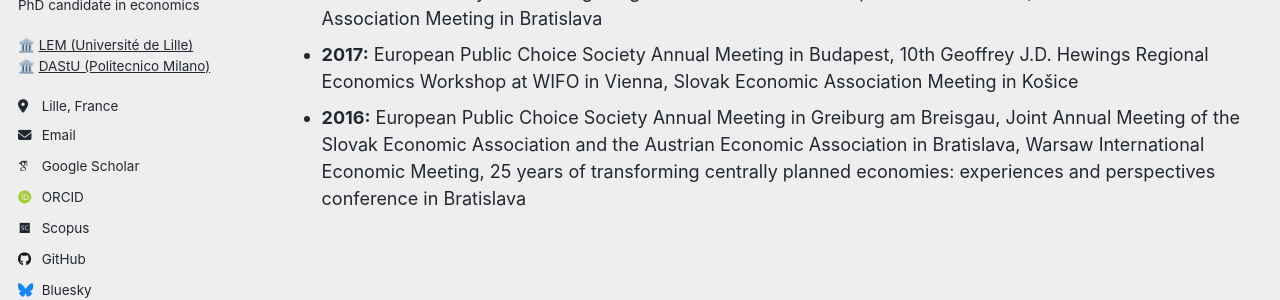
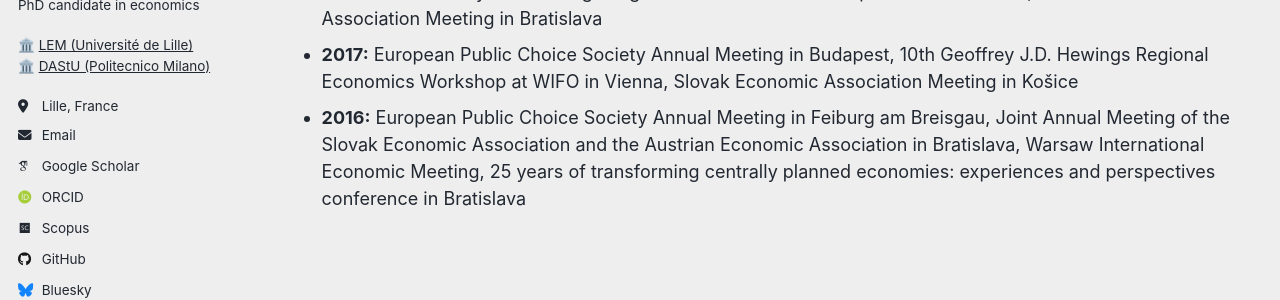
Before and after one commit to martinhulenyi/martinhulenyi.github.io, a Jekyll site: the page built from _pages/cv.md, in a window 1280 px wide and 900 px high, scrolled down 4106 px. Shown: the part 280-580 px from the top of the window. Built offline with Jekyll 4.4.1, drawn with Linux system fonts in a browser that asks for light colours; some web fonts are replaced; a script that is not in the unit is left out; some of the changed text lies outside the part shown.

Commit message:
Update cv.md

```diff
--- a/_pages/cv.md
+++ b/_pages/cv.md
@@ -122,4 +122,4 @@ redirect_from:
 * **2019:** Czech Economic Society and Slovak Economic Association Meeting in Brno
 * **2018:** 11th Geoffrey J.D. Hewings Regional Economics Workshop at WIFO in Vienna, Slovak Economic Association Meeting in Bratislava
 * **2017:** European Public Choice Society Annual Meeting in Budapest, 10th Geoffrey J.D. Hewings Regional Economics Workshop at WIFO in Vienna, Slovak Economic Association Meeting in Košice
-* **2016:** European Public Choice Society Annual Meeting in Greiburg am Breisgau, Joint Annual Meeting of the Slovak Economic Association and the Austrian Economic Association in Bratislava, Warsaw International Economic Meeting, 25 years of transforming centrally planned economies: experiences and perspectives conference in Bratislava
+* **2016:** European Public Choice Society Annual Meeting in Feiburg am Breisgau, Joint Annual Meeting of the Slovak Economic Association and the Austrian Economic Association in Bratislava, Warsaw International Economic Meeting, 25 years of transforming centrally planned economies: experiences and perspectives conference in Bratislava
```
Also changed, not shown: other parts of _pages/cv.md (+4 -4 lines).
